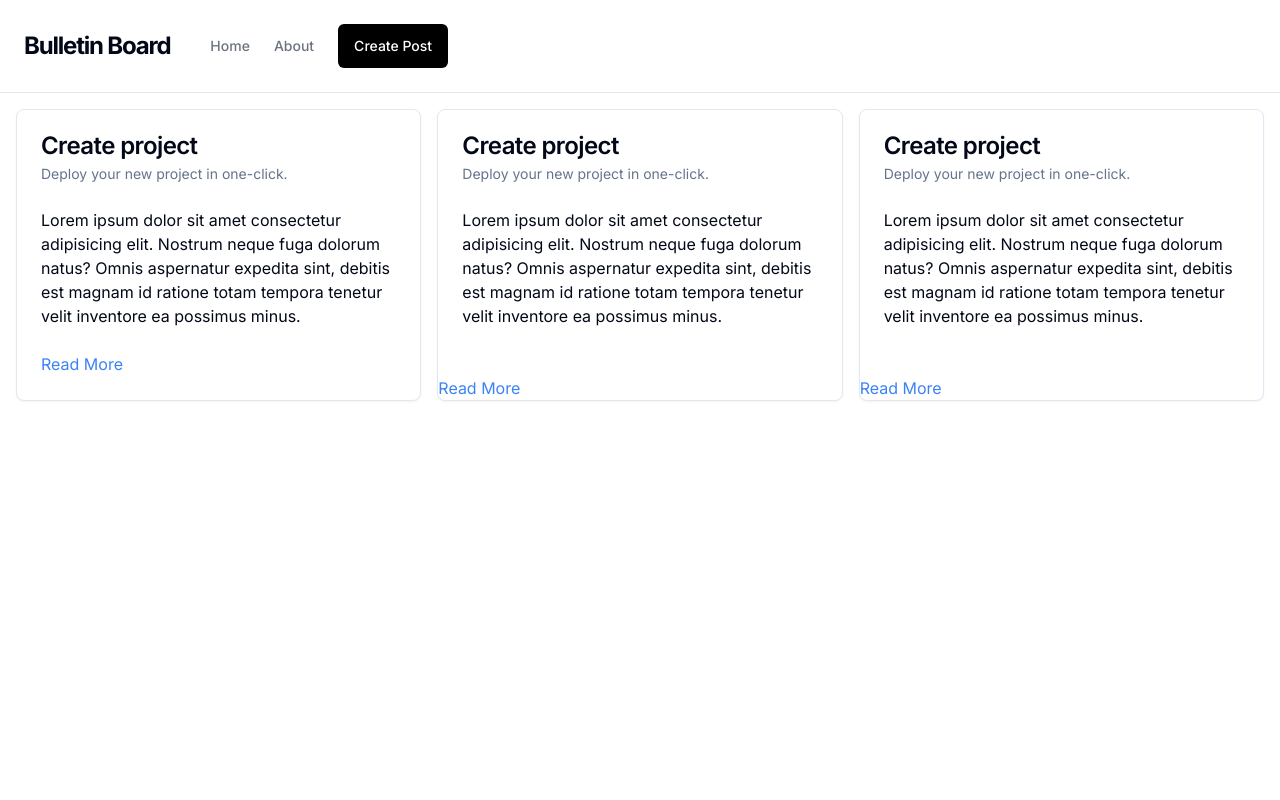
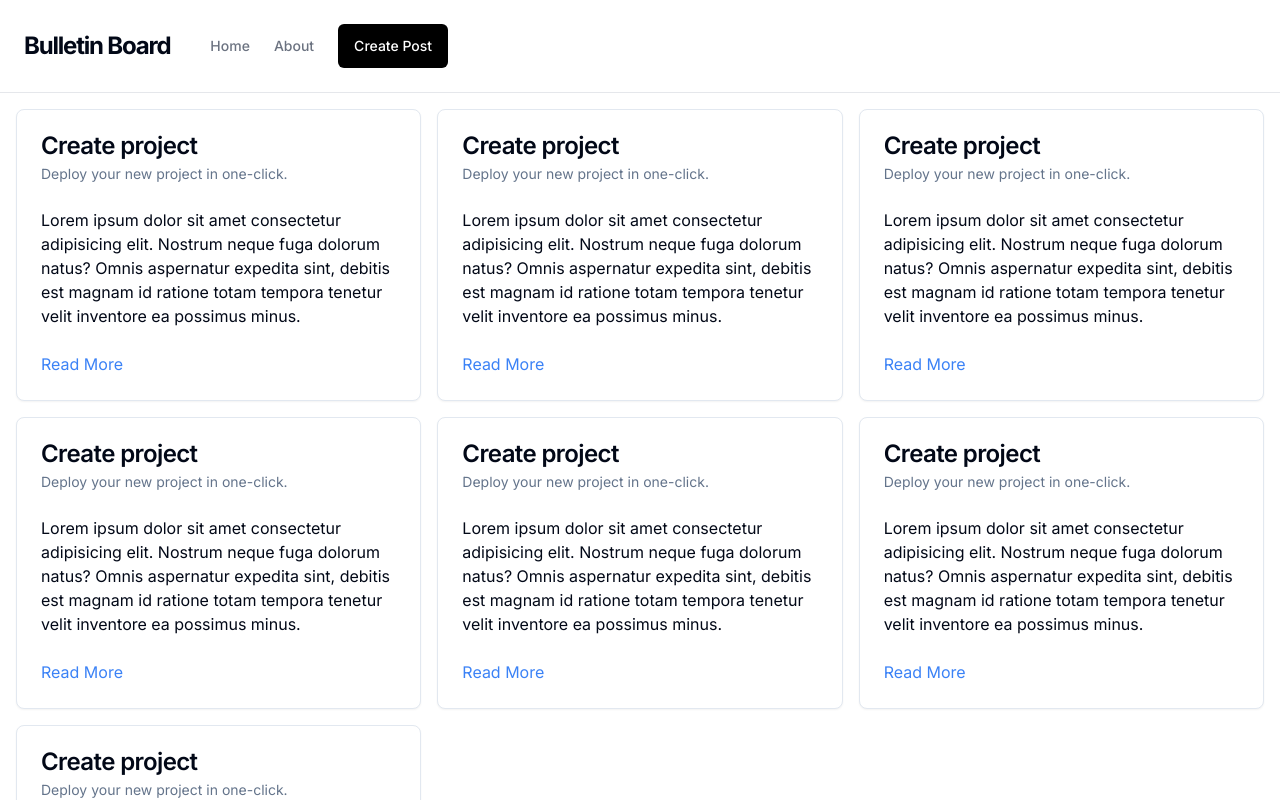
Before and after one commit to chiikawasaki/bbs-with-next.js, a Next.js app: page / in a window 1280 px wide. Shown: the top 800 px of the page. Built offline with nearby package versions, Linux system fonts and the light colour scheme.

Commit message:
BBSCardをコンポーネント化した

```diff
--- /dev/null
+++ b/app/components/BBSCard.tsx
@@ -0,0 +1,33 @@
+import React from "react";
+import {
+  Card,
+  CardContent,
+  CardDescription,
+  CardFooter,
+  CardHeader,
+  CardTitle,
+} from "@/components/ui/card";
+import Link from "next/link";
+
+const BBSCard = () => {
+  return (
+    <Card>
+      <CardHeader>
+        <CardTitle>Create project</CardTitle>
+        <CardDescription>Deploy your new project in one-click.</CardDescription>
+      </CardHeader>
+      <CardContent>
+        Lorem ipsum dolor sit amet consectetur adipisicing elit. Nostrum neque
+        fuga dolorum natus? Omnis aspernatur expedita sint, debitis est magnam
+        id ratione totam tempora tenetur velit inventore ea possimus minus.
+      </CardContent>
+      <CardFooter className="flex justify-between">
+        <Link href={"/bbs-posts-1"} className="text-blue-500">
+          Read More
+        </Link>
+      </CardFooter>
+    </Card>
+  );
+};
+
+export default BBSCard;
--- a/app/components/BBSCardList.tsx
+++ b/app/components/BBSCardList.tsx
@@ -1,69 +1,16 @@
 import React from "react";
-import {
-  Card,
-  CardContent,
-  CardDescription,
-  CardFooter,
-  CardHeader,
-  CardTitle,
-} from "@/components/ui/card";
-import Link from "next/link";
+import BBSCard from "./BBSCard";
 
 const BBSCardList = () => {
   return (
     <div className="grid lg:grid-cols-3 px-4 py-4 gap-4">
-      <Card>
-        <CardHeader>
-          <CardTitle>Create project</CardTitle>
-          <CardDescription>
-            Deploy your new project in one-click.
-          </CardDescription>
-        </CardHeader>
-        <CardContent>
-          Lorem ipsum dolor sit amet consectetur adipisicing elit. Nostrum neque
-          fuga dolorum natus? Omnis aspernatur expedita sint, debitis est magnam
-          id ratione totam tempora tenetur velit inventore ea possimus minus.
-        </CardContent>
-        <CardFooter className="flex justify-between">
-          <Link href={"/bbs-posts-1"} className="text-blue-500">
-            Read More
-          </Link>
-        </CardFooter>
-      </Card>
-      <Card>
-        <CardHeader>
-          <CardTitle>Create project</CardTitle>
-          <CardDescription>
-            Deploy your new project in one-click.
-          </CardDescription>
-        </CardHeader>
-        <CardContent>
-          Lorem ipsum dolor sit amet consectetur adipisicing elit. Nostrum neque
-          fuga dolorum natus? Omnis aspernatur expedita sint, debitis est magnam
-          id ratione totam tempora tenetur velit inventore ea possimus minus.
-        </CardContent>
-        <CardFooter className="flex justify-between"></CardFooter>
-        <Link href={"/bbs-posts-1"} className="text-blue-500">
-          Read More
-        </Link>
-      </Card>
-      <Card>
-        <CardHeader>
-          <CardTitle>Create project</CardTitle>
-          <CardDescription>
-            Deploy your new project in one-click.
-          </CardDescription>
-        </CardHeader>
-        <CardContent>
-          Lorem ipsum dolor sit amet consectetur adipisicing elit. Nostrum neque
-          fuga dolorum natus? Omnis aspernatur expedita sint, debitis est magnam
-          id ratione totam tempora tenetur velit inventore ea possimus minus.
-        </CardContent>
-        <CardFooter className="flex justify-between"></CardFooter>
-        <Link href={"/bbs-posts-1"} className="text-blue-500">
-          Read More
-        </Link>
-      </Card>
+      <BBSCard />
+      <BBSCard />
+      <BBSCard />
+      <BBSCard />
+      <BBSCard />
+      <BBSCard />
+      <BBSCard />
     </div>
   );
 };
```
